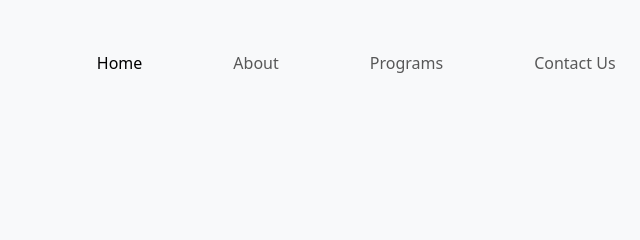
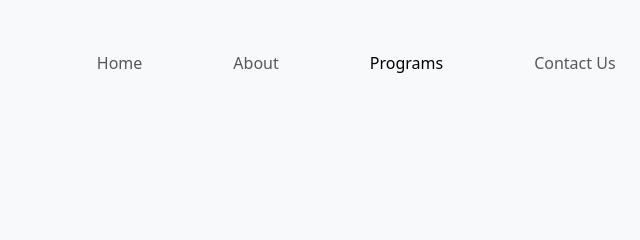
Before and after one commit to AngeliqueZ/DahonHealthway.github.io, a plain HTML site: page miniprogram2.html in a window 1280 px wide. Shown: the top 240 px of the page, 152-792 px from the left. Drawn offline with nearby package versions, Linux system fonts and the light colour scheme.

Commit message:
miniprogram2.html

```diff
--- a/miniprogram2.html
+++ b/miniprogram2.html
@@ -20,13 +20,13 @@
     <div class="collapse navbar-collapse" id="navbarNav">
       <ul class="navbar-nav">
         <li class="nav-item">
-          <a class="nav-link active" aria-current="page" href="index.html" style="margin-left: 75px;">Home</a>
+          <a class="nav-link" aria-current="page" href="index.html" style="margin-left: 75px;">Home</a>
         </li>
         <li class="nav-item">
           <a class="nav-link" href="miniabout.html" style="margin-left: 75px;">About</a>
         </li>
         <li class="nav-item">
-          <a class="nav-link" href="miniprograms.html" style="margin-left: 75px;">Programs</a>
+          <a class="nav-link active" href="miniprograms.html" style="margin-left: 75px;">Programs</a>
         </li>
         <li class="nav-item">
           <a class="nav-link" href="minicontactus.html" style="margin-left: 75px;">Contact Us</a>
```
